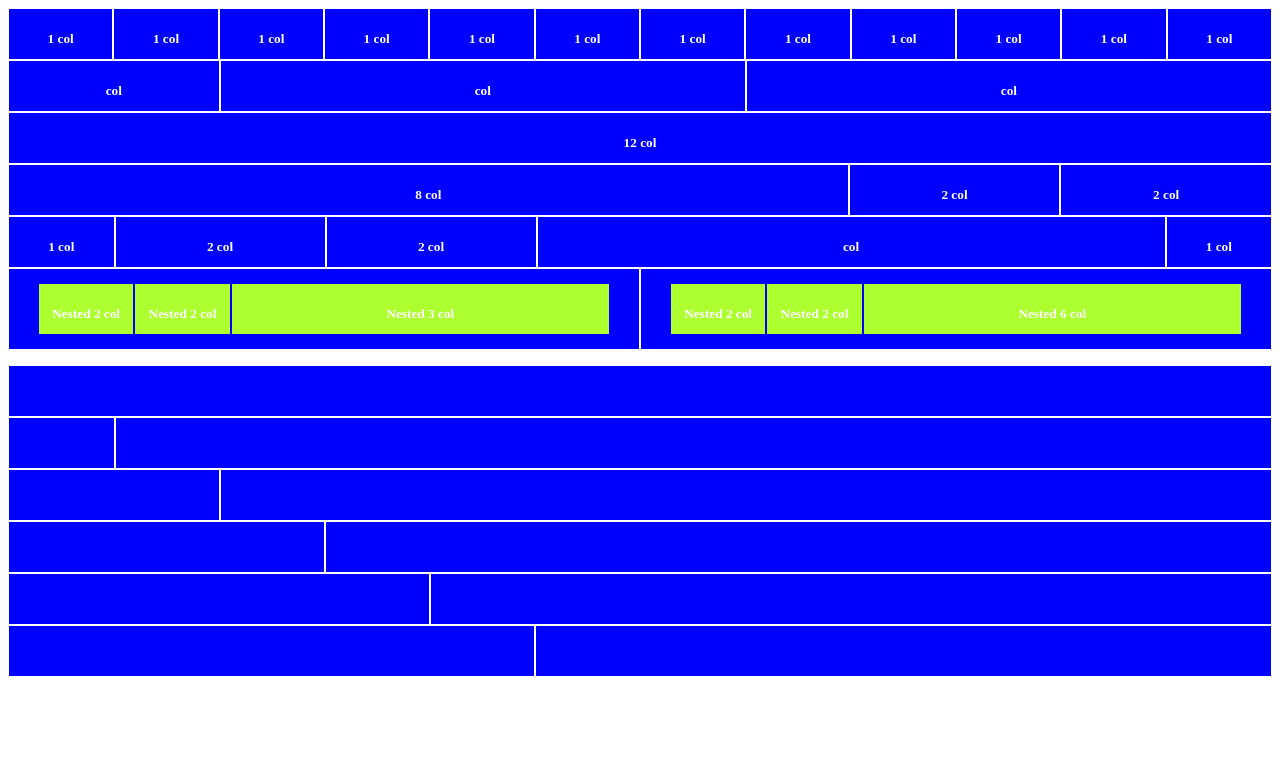
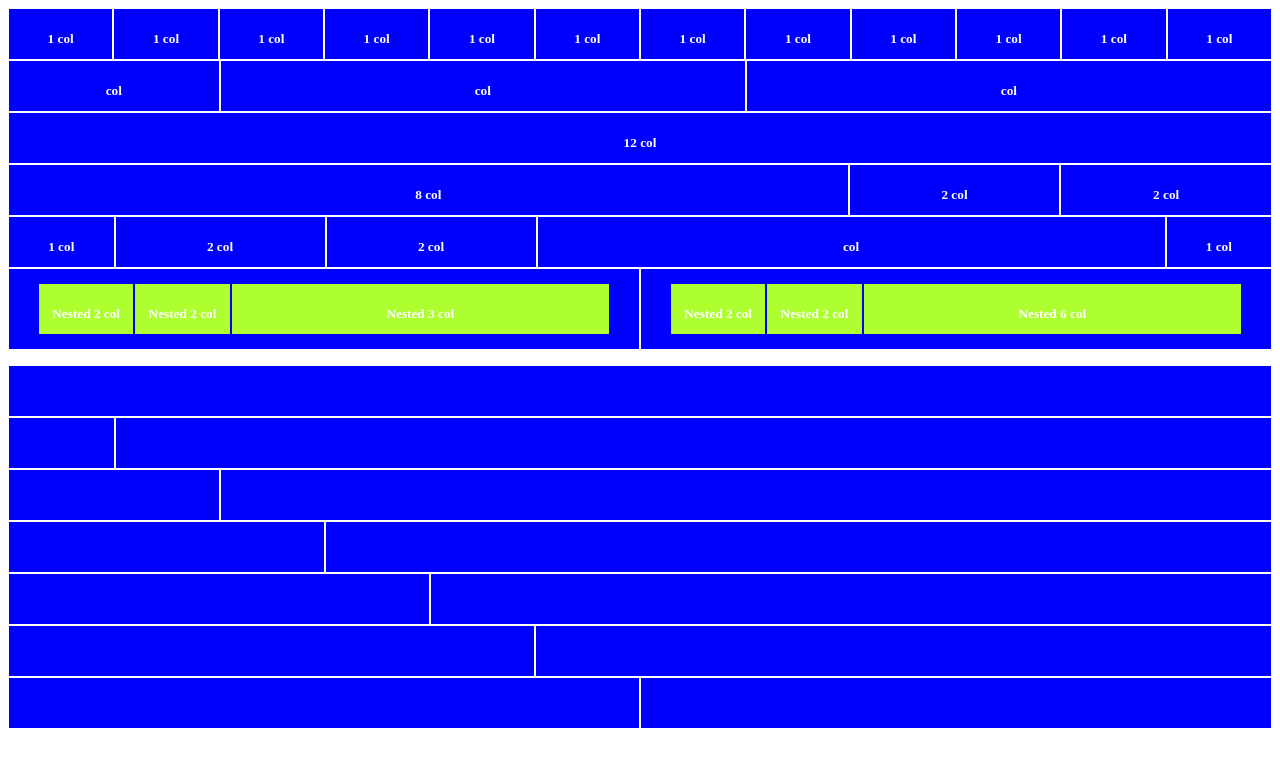
Before and after one commit to jamessteven74/html-css-12bool, a plain HTML site: page index.html in a window 1280 px wide. Drawn offline with Linux system fonts and the light colour scheme.

Commit message:
second container completed

```diff
--- a/index.html
+++ b/index.html
@@ -171,6 +171,11 @@
             <div class="col7"></div>
         </div>
 
+        <div class="row">
+            <div class="col6"></div>
+            <div class="col6"></div>
+        </div>
+
     </div>
 
 
```
